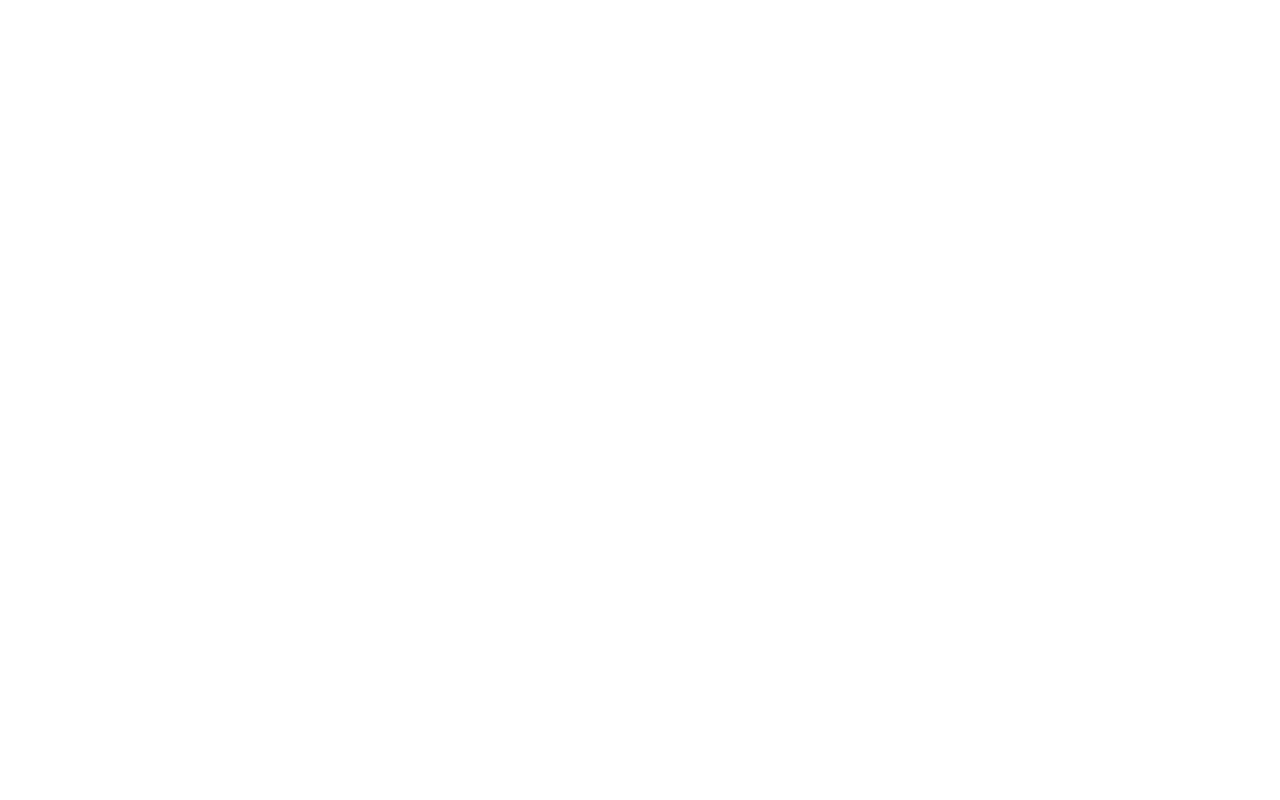
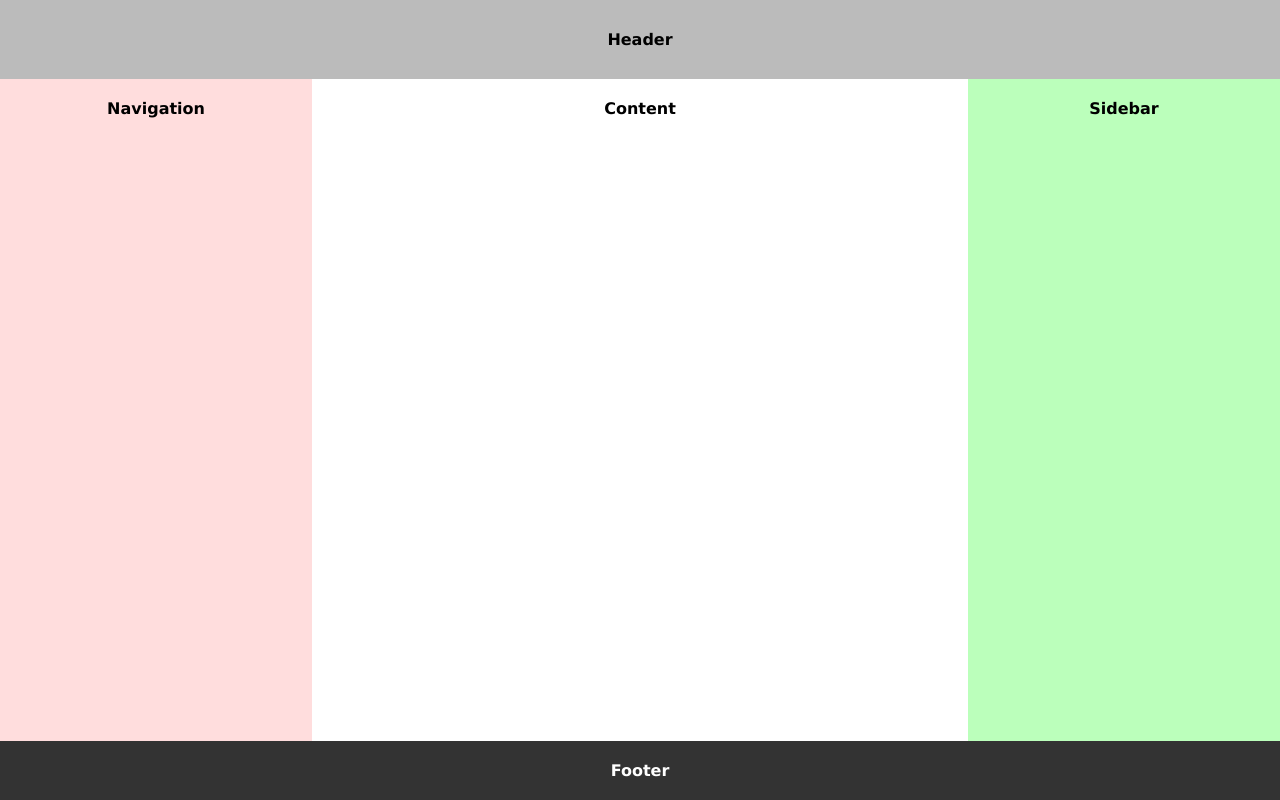
Before and after one commit to goranOlson/flex-page-layout, a plain HTML site: page index.html in a window 1280 px wide. Drawn offline with Linux system fonts and the light colour scheme.

Commit message:
added style for basic grid page layout

```diff
--- a/index.css
+++ b/index.css
@@ -0,0 +1,51 @@
+* {
+    margin: 0;
+    padding: 0;
+    box-sizing: border-box;
+    font-family: Verdana, Geneva, Tahoma, sans-serif;
+    font-size: 16px;
+    font-weight: bold;
+}
+
+body {
+    height: 100vh;
+    display: flex;
+    flex-direction: column;
+    text-align: center;
+}
+
+header {
+    background-color: #bbb;
+    padding: 30px;
+}
+
+main {
+    display: flex;
+    flex-grow: 1;
+}
+
+/* cells */
+article, nav, aside, footer {
+    padding: 20px;
+}
+
+article {
+    flex: 2 2 auto;
+    /* background-color: #aaf; */
+}
+
+nav,
+aside {
+    flex: 1;
+}
+nav {
+    background-color: #fdd;
+}
+aside {
+    background-color: #bfb;
+}
+
+footer {
+    background-color: #333;
+    color: white;
+}
--- a/index.html
+++ b/index.html
@@ -7,6 +7,13 @@
     <link rel="stylesheet" href="index.css">
 </head>
 <body>
+    <header>Header</header>
 
+    <main>
+        <nav>Navigation</nav>
+        <article>Content</article>
+        <aside>Sidebar</aside>
+    </main>
+    <footer>Footer</footer>
 </body>
 </html>
```
